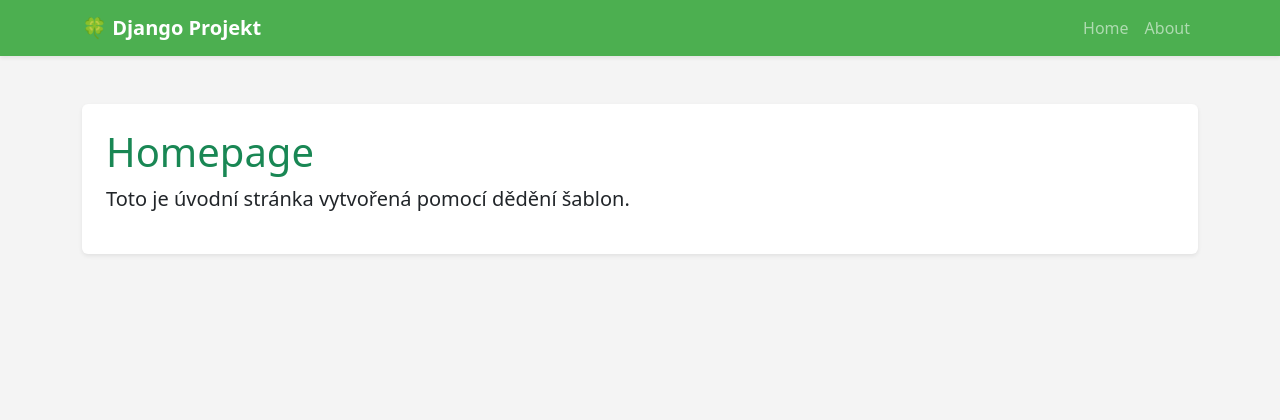
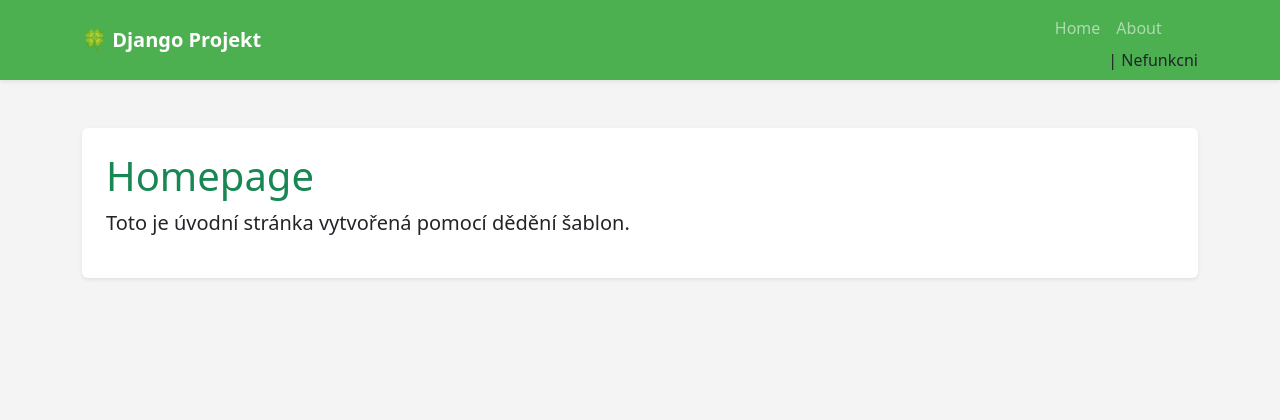
Before and after one commit to Viktor789-k/2025_wt_prj_meca, a Django app: page / in a window 1280 px wide. Shown: the top 420 px of the page. Run offline with Django 5.2, Linux system fonts and the light colour scheme.

Commit message:
Add ' | Nefunkcni' to About link in base.html

```diff
--- a/prj/app/templates/base.html
+++ b/prj/app/templates/base.html
@@ -40,7 +40,7 @@
                         <a class="nav-link" href="/">Home</a>
                     </li>
                     <li class="nav-item">
-                        <a class="nav-link" href="/about">About</a>
+                        <a class="nav-link" href="/about">About</a> | Nefunkcni
                     </li>
                 </ul>
             </div>
```
